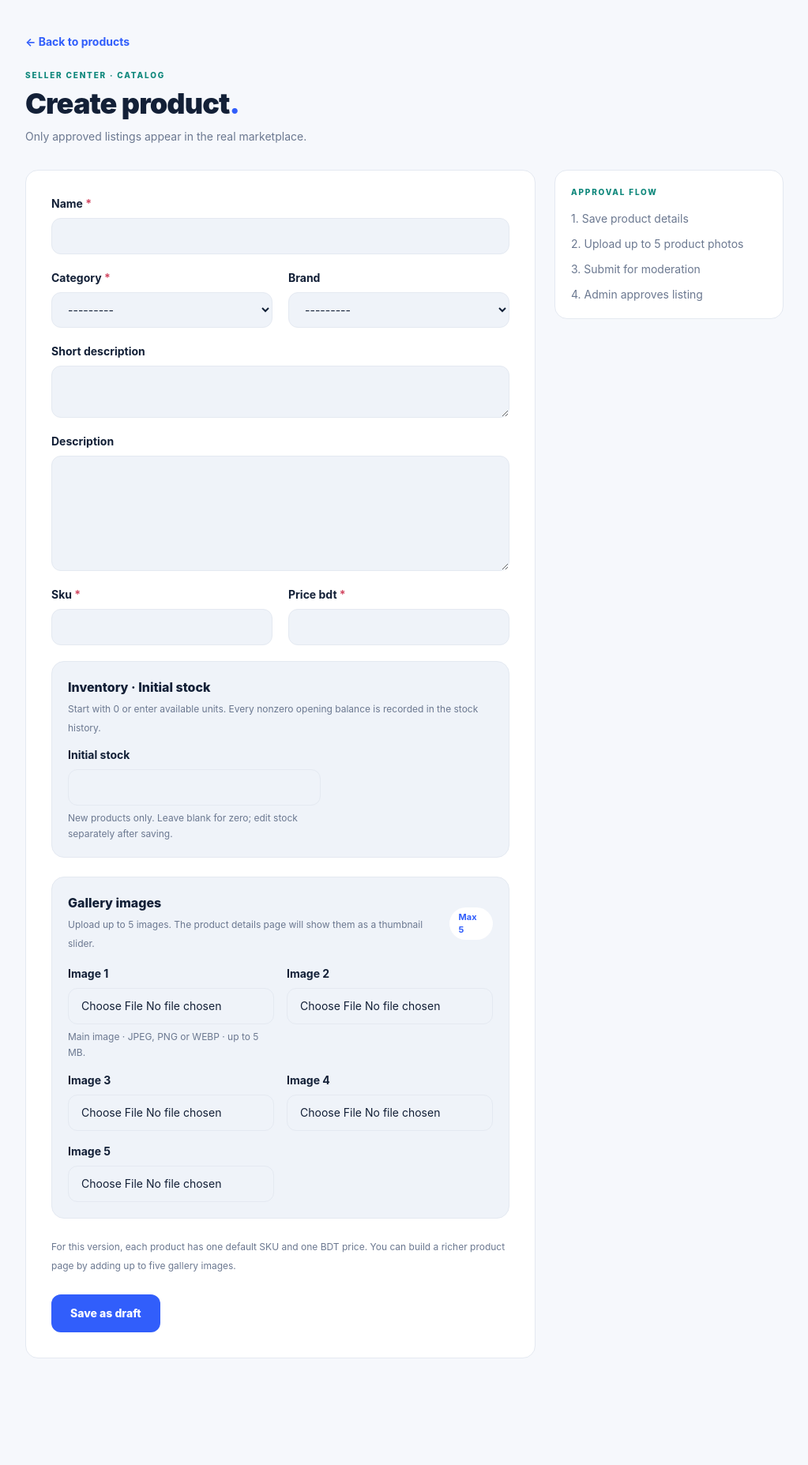
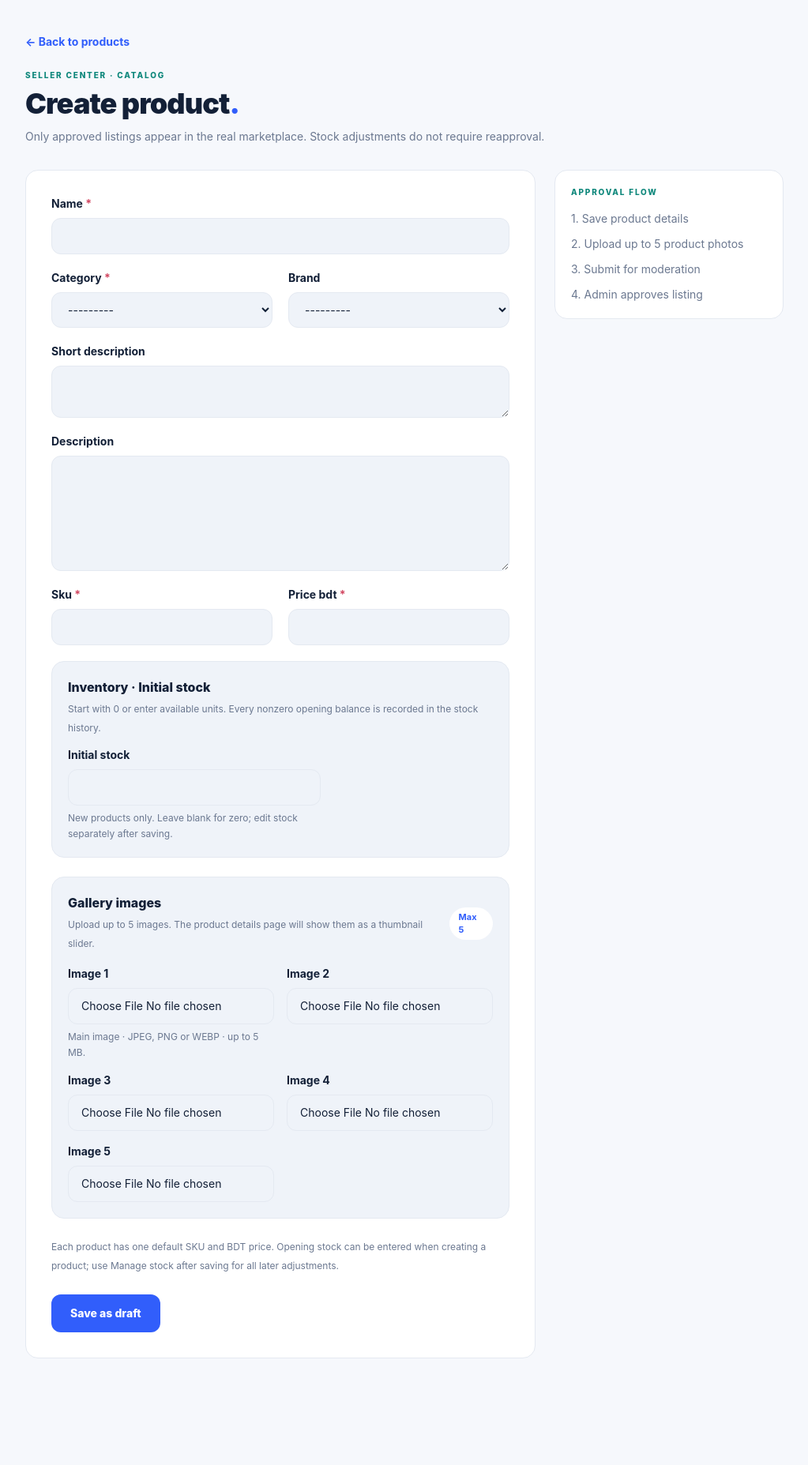
Before and after one commit to si-joy/Nexora-Marketplace, a Django app: page /seller/products/new/ in a window 1280 px wide. Shown: the part 163-2018 px from the top of the page at 79% size, without its empty margins (128-1151 px from the left). Run offline with Django 5.2, Linux system fonts and the light colour scheme; a user stored in the database is signed in; tables that the repository leaves empty hold one stand-in row (values such as "Sample post"); style sheets or scripts are compiled from the project's sources; some libraries are stand-ins or nearby versions.

Commit message:
Clarify seller inventory and approval guidance

```diff
--- a/templates/catalog/seller/product_form.html
+++ b/templates/catalog/seller/product_form.html
@@ -3,7 +3,7 @@
 {% block content %}
 <section class="mx-auto max-w-5xl px-4 pb-20 pt-10 sm:px-6 xl:px-8">
   <a href="{% url 'catalog:seller_products' %}" class="text-sm font-bold text-primary hover:underline">← Back to products</a>
-  <div class="mt-6 flex flex-wrap items-start justify-between gap-4"><div><p class="section-overline">SELLER CENTER · CATALOG</p><h1 class="mt-2 text-3xl font-black tracking-tight sm:text-4xl">{% if editing %}Edit product{% else %}Create product{% endif %}<span class="text-primary">.</span></h1><p class="mt-3 text-sm text-muted">Only approved listings appear in the real marketplace.</p></div>{% if editing %}<span class="rounded-full border border-line bg-surface px-4 py-2 text-sm font-bold text-muted">{{ product.get_status_display }}</span>{% endif %}</div>
+  <div class="mt-6 flex flex-wrap items-start justify-between gap-4"><div><p class="section-overline">SELLER CENTER · CATALOG</p><h1 class="mt-2 text-3xl font-black tracking-tight sm:text-4xl">{% if editing %}Edit product{% else %}Create product{% endif %}<span class="text-primary">.</span></h1><p class="mt-3 text-sm text-muted">Only approved listings appear in the real marketplace. Stock adjustments do not require reapproval.</p></div>{% if editing %}<span class="rounded-full border border-line bg-surface px-4 py-2 text-sm font-bold text-muted">{{ product.get_status_display }}</span>{% endif %}</div>
   <div class="mt-8 grid gap-6 lg:grid-cols-[1fr_290px]">
     <form method="post" enctype="multipart/form-data" class="space-y-6 rounded-2xl border border-line bg-surface p-5 sm:p-8">{% csrf_token %}
       {% include 'components/forms/errors.html' %}
@@ -35,7 +35,7 @@
         </div>
       </div>
 
-      <p class="text-xs leading-6 text-muted">For this version, each product has one default SKU and one BDT price. You can build a richer product page by adding up to five gallery images.</p>
+      <p class="text-xs leading-6 text-muted">Each product has one default SKU and BDT price. Opening stock can be entered when creating a product; use Manage stock after saving for all later adjustments.</p>
       <button type="submit" class="rounded-xl bg-primary px-6 py-3.5 text-sm font-extrabold text-on-primary hover:bg-primary-hover">Save as draft</button>
     </form>
     <aside class="space-y-5"><div class="rounded-2xl border border-line bg-surface p-5"><p class="section-overline">APPROVAL FLOW</p><div class="mt-4 space-y-3 text-sm text-muted"><p>1. Save product details</p><p>2. Upload up to 5 product photos</p><p>3. Submit for moderation</p><p>4. Admin approves listing</p></div></div>
```
